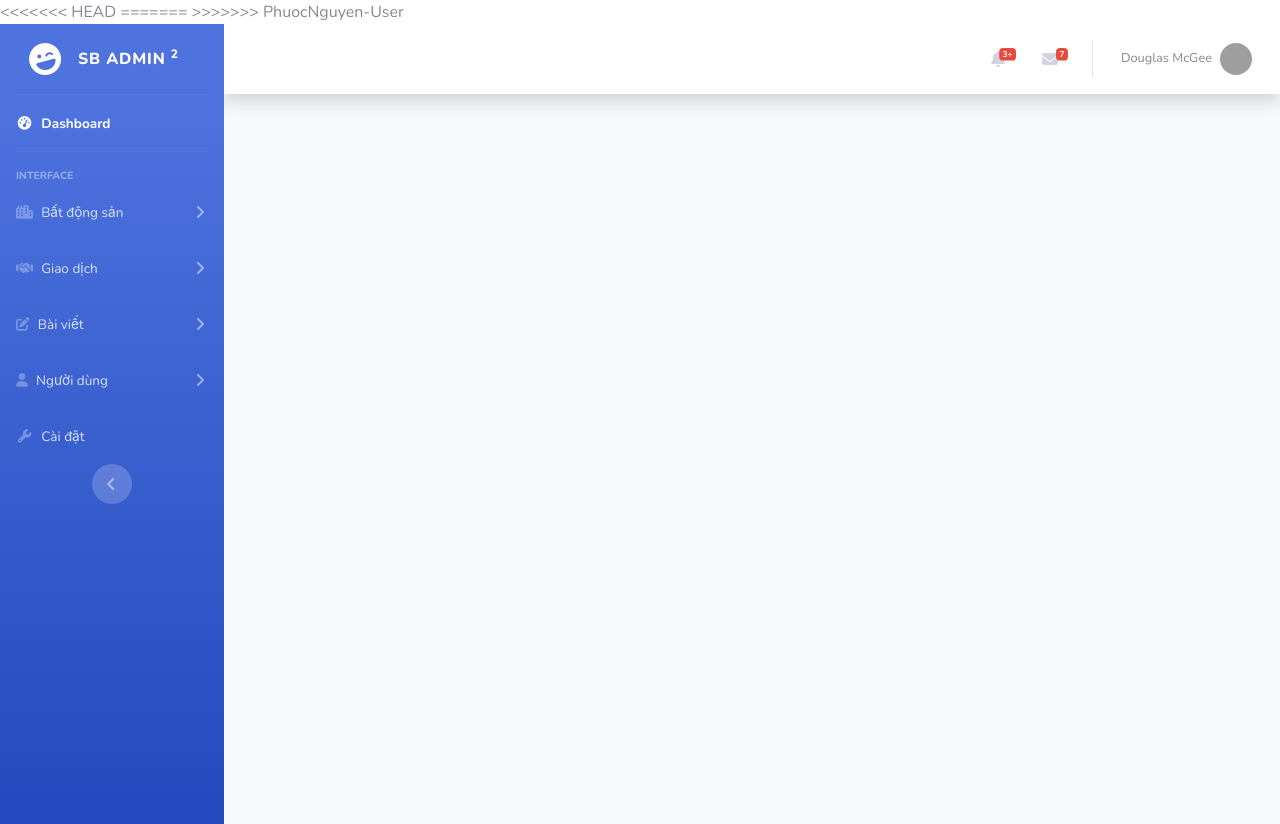
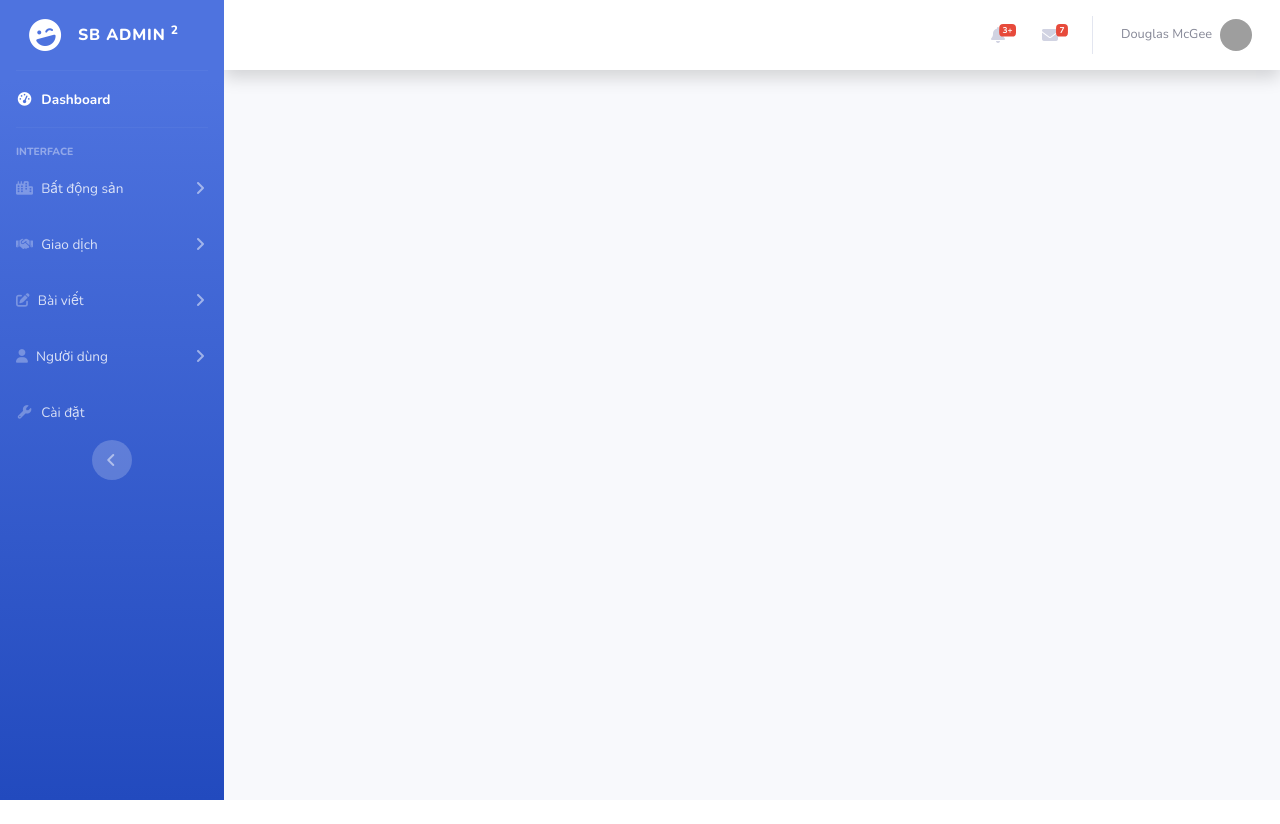
Before and after one commit to nguyenlp04/DA1-Real-Estate, a PHP site: page /admin/listProperty in a window 1280 px wide. After the commit the page ends 800 px from the top, so only its background shows below. Run offline with PHP 8.4, Linux system fonts and the light colour scheme; some libraries are stand-ins or nearby versions; grey boxes are pictures that could not be loaded.

Commit message:
done User

```diff
--- a/admin/inc/sideBar.php
+++ b/admin/inc/sideBar.php
@@ -12,11 +12,6 @@
         rel="stylesheet" />
     <script src="https://cdnjs.cloudflare.com/ajax/libs/Chart.js/3.7.0/Chart.min.js"></script>
 
-<<<<<<< HEAD
-    <link rel="stylesheet" href="https://cdn.datatables.net/1.13.7/css/jquery.dataTables.min.css">
-    <script src="https://code.jquery.com/jquery-3.7.0.js"></script>
-    <script src="https://cdn.datatables.net/1.13.7/js/jquery.dataTables.min.js"></script>
-=======
     <link rel="stylesheet" href="../vendor/dataTables/bootstrap.min.css">
     <link rel="stylesheet" href="../vendor/dataTables/dataTables.bootstrap5.min.css">
 
@@ -27,7 +22,6 @@
     <script src="../vendor/dataTables/dataTables.bootstrap5.min.js"></script>
 
 
->>>>>>> PhuocNguyen-User
 
     <!-- Custom styles for this template-->
     <link href="../assets/css/sb-admin-2.min.css" rel="stylesheet">
```
